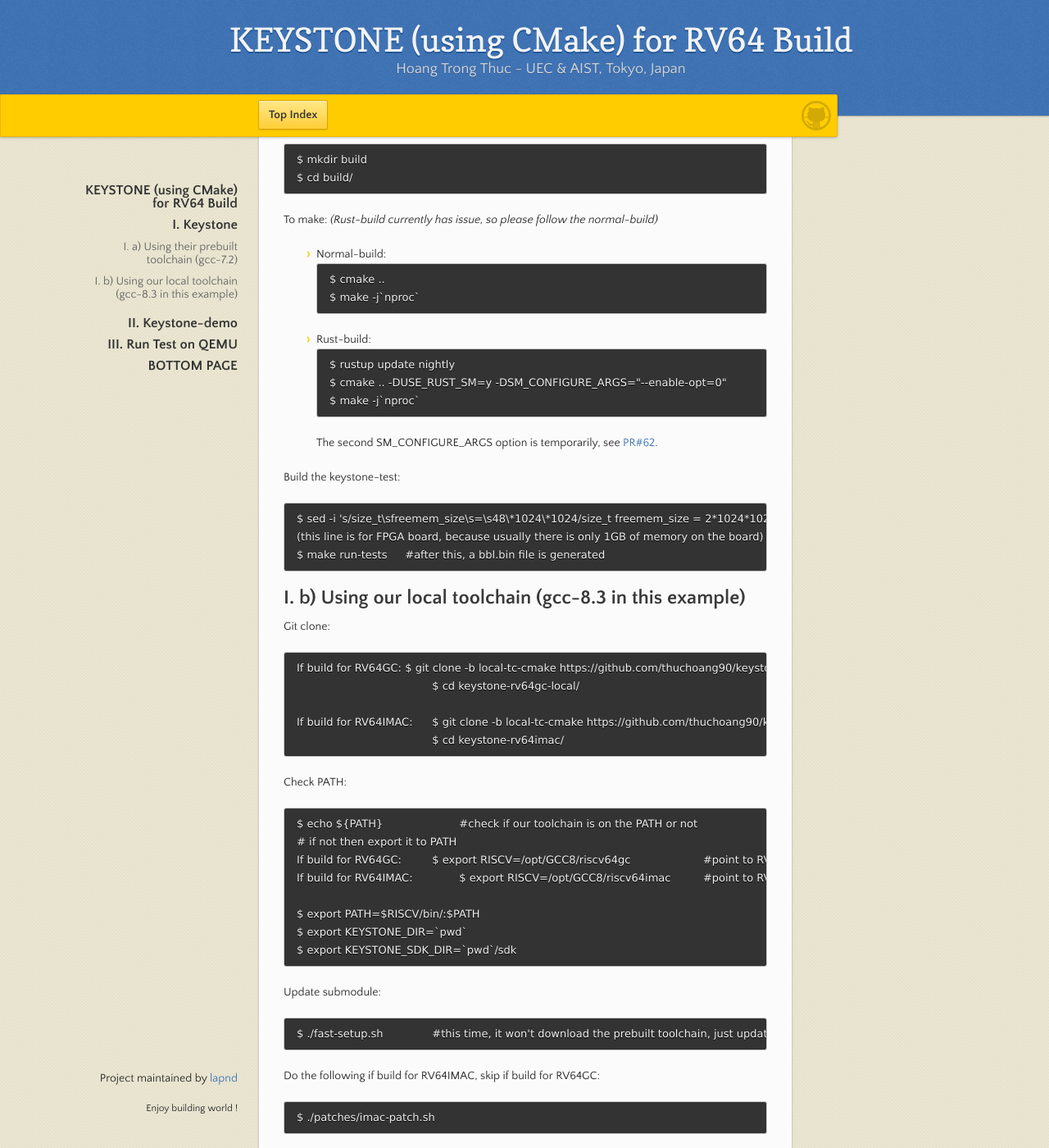
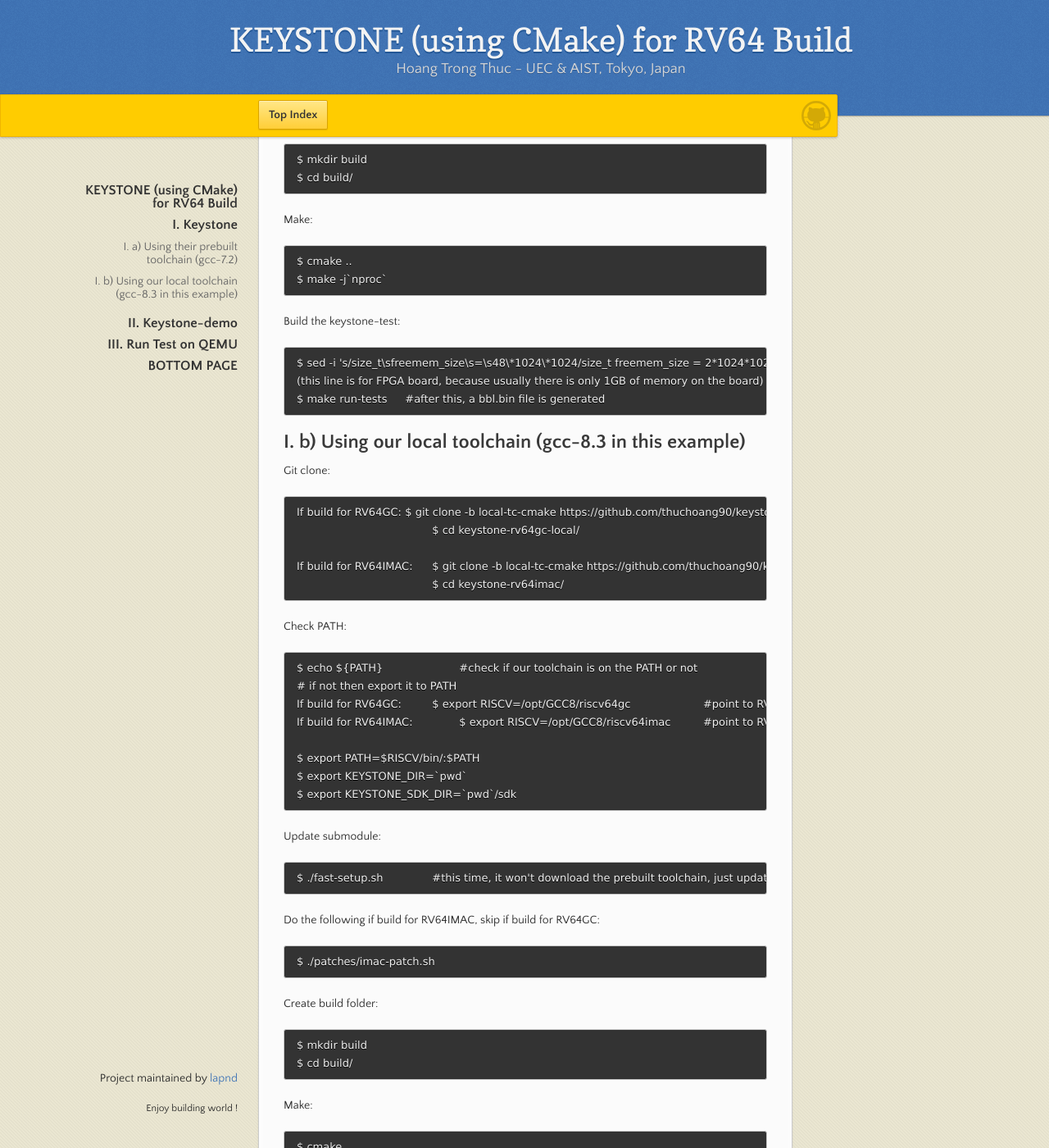
Before and after one commit to lapnd/httdes.github.io, a Jekyll site: the page built from keystone-cmake-64.md, in a window 1280 px wide and 1400 px high, scrolled down 673 px. Shown: the whole window at 82% size. Built offline with Jekyll 4.4.1, drawn with Linux system fonts in a browser that asks for light colours; our own code applies the rules of GitHub Pages for plain Markdown files; some of the changed text lies outside the part shown.

Commit message:
Update keystone-cmake-64.md

````diff
--- a/keystone-cmake-64.md
+++ b/keystone-cmake-64.md
@@ -36,19 +36,11 @@ $ mkdir build
 $ cd build/
 ```
 
-To make: *(Rust-build currently has issue, so please follow the normal-build)*
-- Normal-build:
+Make:
 ```
 $ cmake ..
 $ make -j`nproc`
 ```
-- Rust-build:
-```
-$ rustup update nightly
-$ cmake .. -DUSE_RUST_SM=y -DSM_CONFIGURE_ARGS="--enable-opt=0"
-$ make -j`nproc`
-```
-The second SM_CONFIGURE_ARGS option is temporarily, see [PR#62](https://github.com/keystone-enclave/riscv-pk/pull/62).
 
 Build the keystone-test:
 ```
@@ -96,19 +88,11 @@ $ mkdir build
 $ cd build/
 ```
 
-To make: *(Rust-build currently has issue, so please follow the normal-build)*
-- Normal-build:
+Make:
 ```
 $ cmake ..
 $ make -j`nproc`
 ```
-- Rust-build:
-```
-$ rustup update nightly
-$ cmake .. -DUSE_RUST_SM=y -DSM_CONFIGURE_ARGS="--enable-opt=0"
-$ make -j`nproc`
-```
-The second SM_CONFIGURE_ARGS option is temporarily, see [PR#62](https://github.com/keystone-enclave/riscv-pk/pull/62).
 
 Build the keystone-test:
 ```
````
